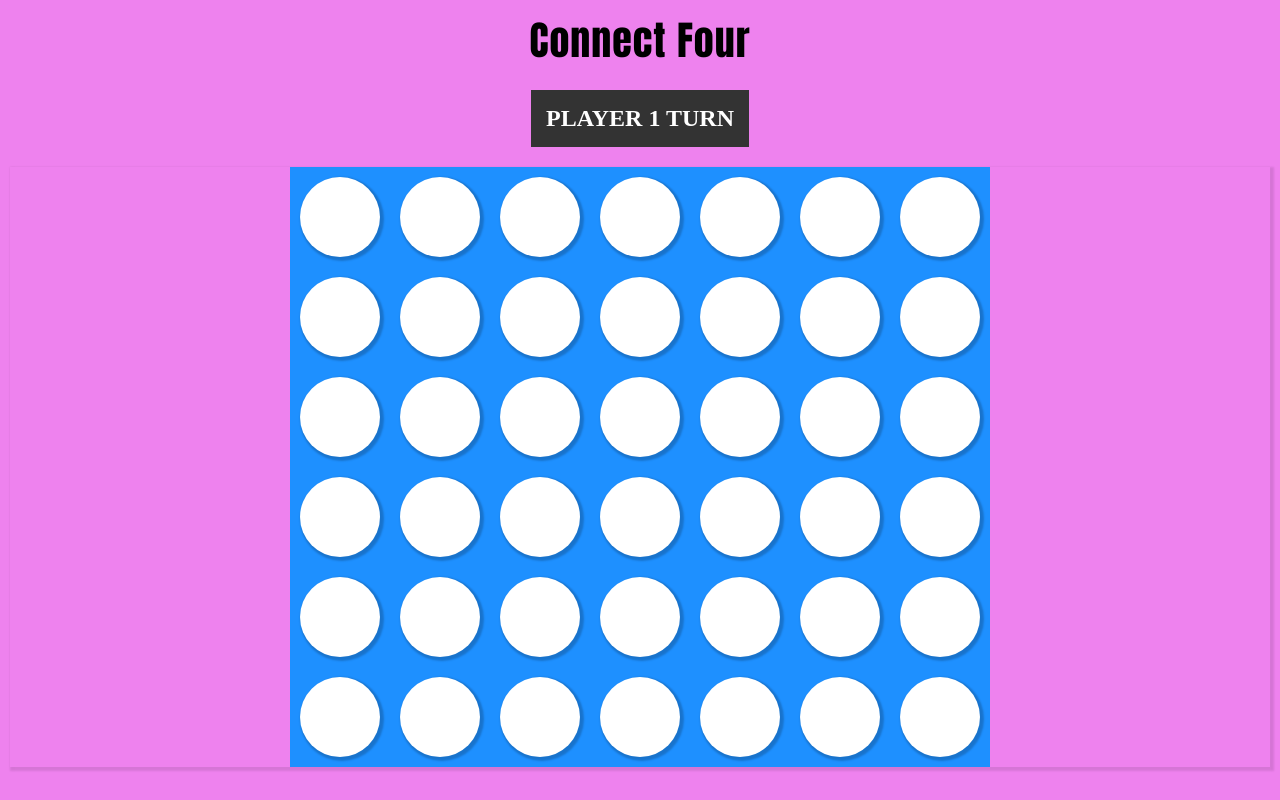
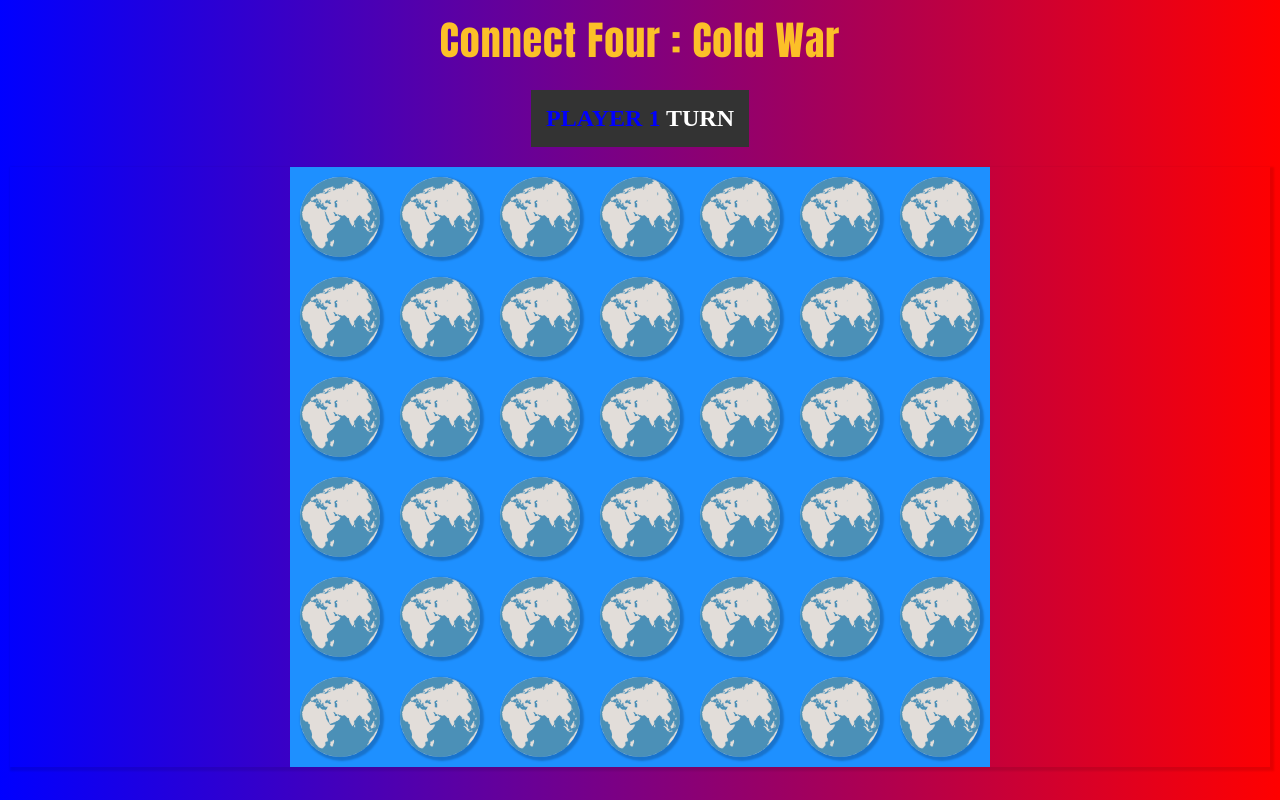
Before and after one commit to wdale2011/connect-four, a PHP site: page / in a window 1280 px wide. Run offline with PHP 8.4, Linux system fonts and the light colour scheme.

Commit message:
Added images and game logic

```diff
--- a/board.css
+++ b/board.css
@@ -20,16 +20,23 @@
     width: 100%;
     height: 100%;
     border-radius: 100%;
-    background-color: white;
+    background-image: url(./images/globe.png);
+    background-size: cover;
+    background-color: azure;
     box-shadow: 2px 2px 2px 2px rgba(0, 0, 0, 0.2);
 }
 
 .slot label.player1 {
-    background-color: var(--player1-color)
+    background-color: var(--player1-color);
+    background-image: url(./images/america.png);
+    background-size: cover
 }
 
 .slot label.player2 {
-    background-color: var(--player2-color)
+    background-color: var(--player2-color);
+    background-image: url(./images/soviet.png);
+    background-size: cover
+
 }
 
 .slot input[type=checkbox] {
--- a/index.html
+++ b/index.html
@@ -3,16 +3,16 @@
     <head>
         <meta charset="utf-8">
         <meta http-equiv="X-UA-Compatible" content="IE Edge">
-        <title>Connect Four</title>
+        <title>Connect Four: Cold War</title>
         <meta name="viewport" content="width=device-width", initial-scale=1>
         <link rel="stylesheet" href="board.css">
         <link rel="stylesheet" href="variables.css">
         <link rel="stylesheet" href="headers.css">
         <link rel="stylesheet" href="main.css">
     </head>
-    <body>
-        <h1>Connect Four</h1>
-        <h2 id="turn-indicator"><span class="turnColor" id="player-indicator">Player 1</span> turn</h2>
+    <body id="background" class="gradient">
+        <h1>Connect Four : Cold War</h1>
+        <h2 id="turn-indicator"><span class="player1" id="player-indicator">Player 1</span> turn</h2>
         <div id="board"></div>
         <script src="main.js"></script>
     </body>
--- a/main.css
+++ b/main.css
@@ -10,5 +10,19 @@ body {
     text-align: center;
     height: 100%;
     margin: 10px;
-    background-color: violet
+    color: rgb(252, 192, 40);
 }
+
+.gradient {
+    background-image: linear-gradient(to right, blue, red);
+}
+
+.america {
+    background-image: url(./images/americaWin.jpg);
+    background-size: cover;
+}
+
+.soviet {
+    background-image: url(./images/sovietWin.jpg);
+    background-size: cover;
+}
--- a/main.js
+++ b/main.js
@@ -1,5 +1,7 @@
 const board = document.getElementById('board');
 const playerIndicator = document.getElementById('player-indicator');
+const turnIndicator = document.getElementById('turn-indicator');
+const background = document.getElementById('background');
 
 const BOARDCOLS = 7;
 const BOARDROWS = 6;
@@ -37,6 +39,16 @@ function runTurn(input) {
         const neighbor = document.getElementById(`slot${col}${parseInt(row) + 1}`);
         neighbor.disabled = false;
     }
+
+    const isWin = checkWin(parseInt(col), parseInt(row), player1Turn ? 'player1' : 'player2');
+
+    //Check Win
+    if (isWin) {
+        turnIndicator.innerHTML = `<span class='${player1Turn ? 'player1' : 'player2'}'id="player-indicator">${player1Turn ? 'USA' : 'USSR'}</span> Wins!!!`
+        document.querySelectorAll('.slot input[type=checkbox]').forEach(slot => slot.disabled = true);
+        return;
+    }
+
     // change who's turn it is
     player1Turn = !player1Turn;
 
@@ -49,33 +61,27 @@ function runTurn(input) {
         playerIndicator.className = 'player2'
     }
 
-    //Check win
-    function checkWin (col, row, currentPlayer) {
-        return checkVertical(col, row, currentPlayer)
-        || checkHorizontal(col, row, currentPlayer);
-    }
-
-    //Check Win
-    if (isWin) {
-        alert('Winner!')
-        return;
-    }
     //Update win text (win celebrations)
 }
 
-const isWin = checkWin(parseInt(col), parseInt(row), player1Turn ? 'player1' : 'player2');
-const currentSlotPlayer = document.getElementById(`slot${col}${j}`).parentElement.className;
+//Check win
+function checkWin (col, row, currentPlayer) {
+    return checkVertical(col, row, currentPlayer)
+    || checkHorizontal(col, row, currentPlayer)
+    || checkDiagonal(col, row, currentPlayer);
+}
 
 //Check vertical
 function checkVertical (col, row, currentPlayer) {
 
 if (row < 3) return false; //cannot connect 4 if it's only stacked 3 or less
 
-
-
 for (let j = row - 1; j > row - 4; j--) {
+    const currentSlotPlayer = document.getElementById(`slot${col}${j}`).parentElement.className;
     if (currentSlotPlayer !== currentPlayer) return false;
     }
+
+    return true;
 }
 
 //Check horizontal
@@ -92,9 +98,9 @@ function checkHorizontal(col, row, currentPlayer) {
     }
 
     //Check Left
-    for (let i = col - 1; i < col - 4; i--) {
+    for (let i = col - 1; i >= col - 3; i--) {
         //Break if out of bounds
-        if (i <= 0) break;
+        if (i < 0) break;
         const currentSlotPlayer = document.getElementById(`slot${i}${row}`).parentElement.className;
         if (currentSlotPlayer === currentPlayer) sameColorNeighbors += 1;
         else break;
@@ -105,7 +111,7 @@ function checkHorizontal(col, row, currentPlayer) {
 
 //Check Diagonal
 function checkDiagonal(col, row, currentPlayer){
-    return checkUpLeft(col, row, currentPlayer) || checkDownRight(col, row, currentPlayer)
+    return checkUpLeft(col, row, currentPlayer) || checkUpRight(col, row, currentPlayer)
 }
 
     //Search up-left
@@ -113,18 +119,42 @@ function checkDiagonal(col, row, currentPlayer){
     let sameColorNeighbors = 0;
     for (let i = 1; i < 4; i++) {
     //Break if out of bounds
-        if (col - i < 0 || row + 1 >= BOARDCOLS) break;
-        const currentSlotPlayer = document.getElementById(`slot${col - i}${row + 1}`).parentElement.className;
+        if (col - i < 0 || row + i >= BOARDROWS) break;
+        const currentSlotPlayer = document.getElementById(`slot${col - i}${row + i}`).parentElement.className;
         if (currentSlotPlayer === currentPlayer) sameColorNeighbors += 1;
         else break;
     }
 
+    //Down-right
+    for (let i = 1; i < 4; i++) {
+        //Break if out of bounds
+            if (col + i >= BOARDCOLS || row - i < 0) break;
+            const currentSlotPlayer = document.getElementById(`slot${col + i}${row - i}`).parentElement.className;
+            if (currentSlotPlayer === currentPlayer) sameColorNeighbors += 1;
+            else break;
+        }
+
     return sameColorNeighbors >= 3
 }
 
-    /*Search down-right
-    function checkDownRight(col, row, currentPlayer){
-        for (let i=1; i < 4; i++) {
+function checkUpRight(col, row, currentPlayer){
+    let sameColorNeighbors = 0;
+    for (let i = 1; i < 4; i++) {
+    //Break if out of bounds
+        if (col + i >= BOARDCOLS || row + i >= BOARDROWS) break;
+        const currentSlotPlayer = document.getElementById(`slot${col + i}${row + i}`).parentElement.className;
+        if (currentSlotPlayer === currentPlayer) sameColorNeighbors += 1;
+        else break;
+    }
 
+    //Down-right
+    for (let i = 1; i < 4; i++) {
+        //Break if out of bounds
+            if (col - i < 0 || row - i < 0) break;
+            const currentSlotPlayer = document.getElementById(`slot${col - i}${row - i}`).parentElement.className;
+            if (currentSlotPlayer === currentPlayer) sameColorNeighbors += 1;
+            else break;
         }
-    } */
+
+    return sameColorNeighbors >= 3
+}
--- a/variables.css
+++ b/variables.css
@@ -1,5 +1,5 @@
 :root {
-    --player1-color: gold;
+    --player1-color: blue;
     --player2-color: red;
     --background-color: dodgerblue;
 }
```
Also changed, not shown: images/america.png (added), images/americaWin.jpg (added), images/earth.png (added), images/globe.png (added), images/soviet.png (added), images/sovietWin.jpg (added).
